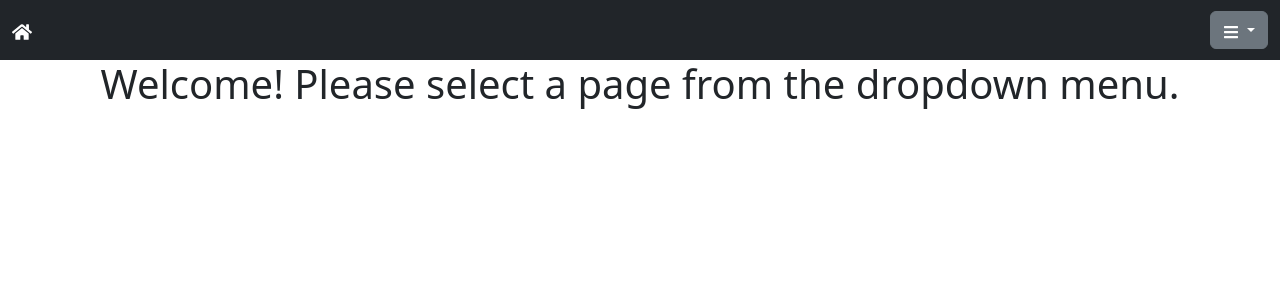
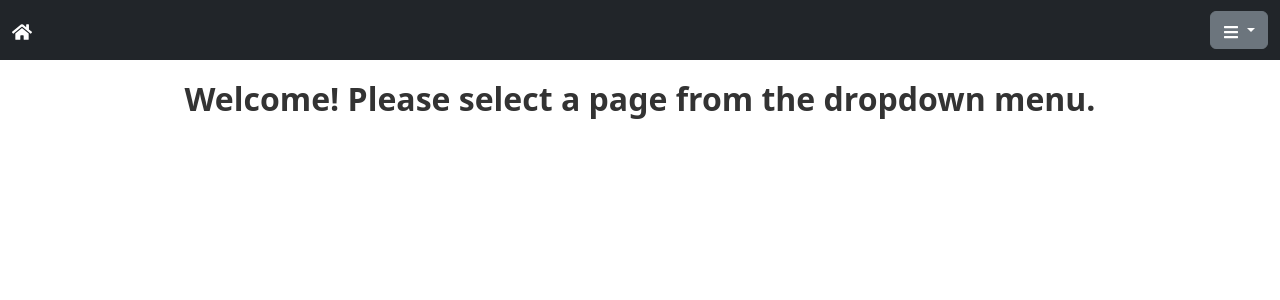
Before and after one commit to salmansheikhutk/copilot_project, a React (Create React App) app in the folder frontend/: page / in a window 1280 px wide. Shown: the top 300 px of the page. Built offline with nearby package versions, Linux system fonts and the light colour scheme.

Commit message:
update to cooler text

```diff
--- a/frontend/src/App.css
+++ b/frontend/src/App.css
@@ -24,6 +24,17 @@
   color: white;
 }
 
+.content {
+  margin-top: 20px; /* Add space between the header and the components below */
+}
+
+.title {
+  font-size: 2rem;
+  font-weight: bold;
+  margin-bottom: 20px;
+  color: #333;
+}
+
 .App-link {
   color: #61dafb;
 }
--- a/frontend/src/App.js
+++ b/frontend/src/App.js
@@ -49,7 +49,7 @@ function App() {
             <Header setActiveComponent={handleSetActiveComponent} />
             <div className="content">
                 {/* Display the title */}
-                <h1>{title}</h1>
+                <h1 className="title">{title}</h1>
                 {/* Render the active component */}
                 {renderComponent()}
             </div>
```
